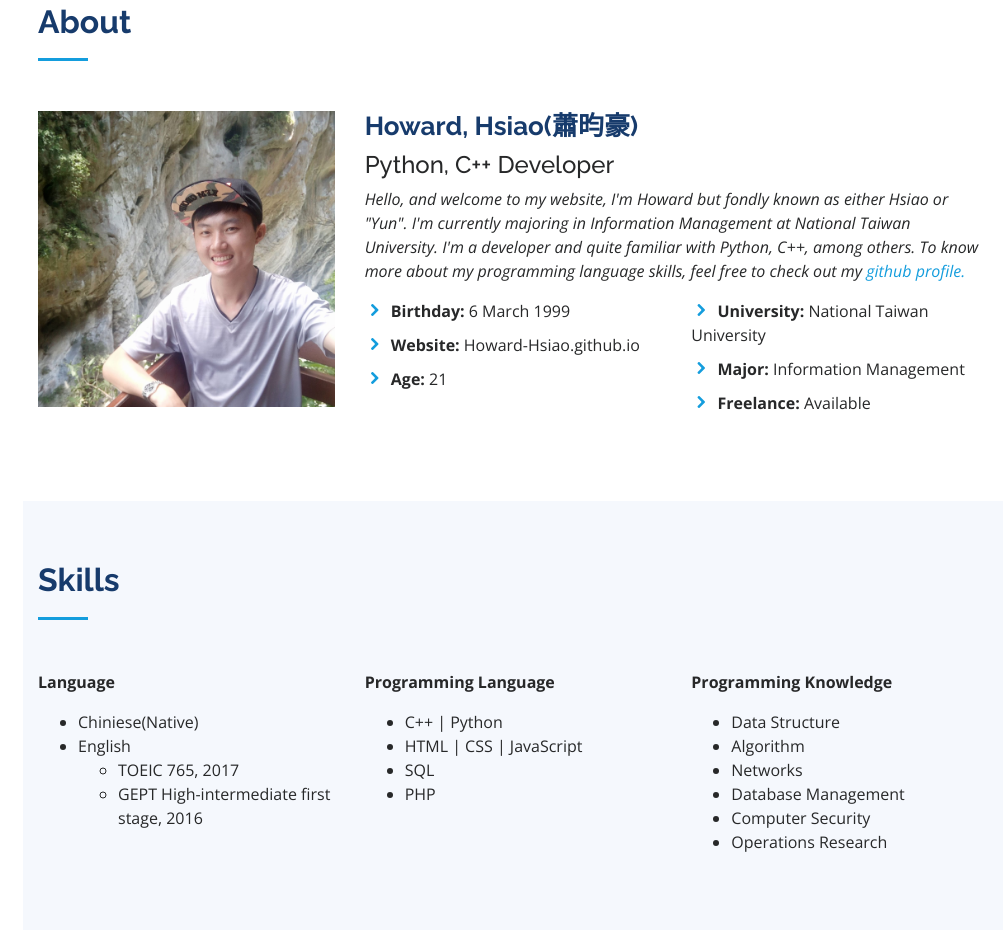
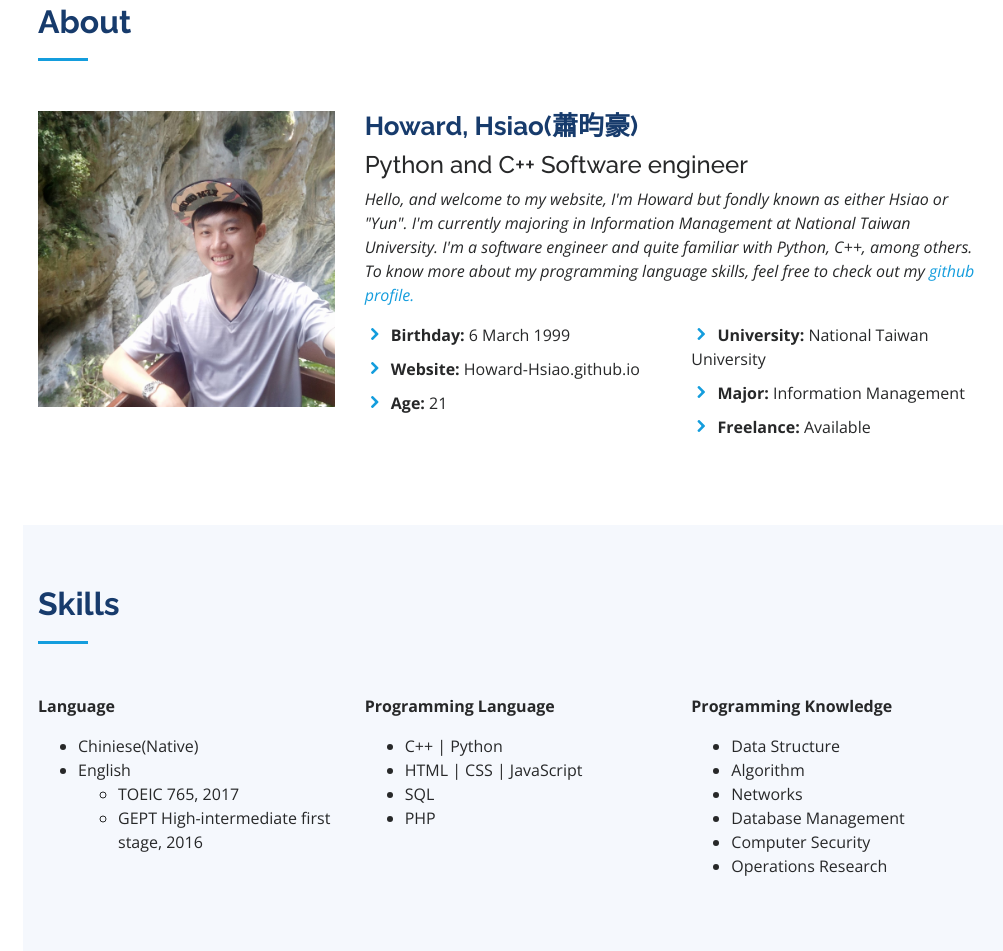
Before and after one commit to Howard-Hsiao/Yun_website, a plain HTML site: page index.html in a window 1280 px wide. Shown: the part 857-1808 px from the top of the page, without its empty margins (277-1280 px from the left). Drawn offline with nearby package versions, Linux system fonts and the light colour scheme.

```diff
--- a/index.html
+++ b/index.html
@@ -77,7 +77,7 @@
   <section id="hero" class="d-flex flex-column justify-content-center align-items-center">
     <div class="hero-container" data-aos="fade-in">
       <h1>Howard Hsiao</h1>
-      <p>I'm a <span class="typed" data-typed-items="Student at NTUIM, Python and C++ Developer, Design thinker"></span></p>
+      <p>I'm a <span class="typed" data-typed-items="Student at NTUIM, Python and C++ Software engineer , Design thinker"></span></p>
     </div>
   </section><!-- End Hero -->
 
@@ -97,9 +97,9 @@
           </div>
           <div class="col-lg-8 pt-4 pt-lg-0 content" data-aos="fade-left">
             <h3>Howard, Hsiao(蕭昀豪)</h3>
-            <h4>Python, C++ Developer</h4>
+            <h4>Python and C++ Software engineer</h4>
             <p class="font-italic">
-              Hello, and welcome to my website, I'm Howard but fondly known as either Hsiao or "Yun". I'm currently majoring in Information Management at National Taiwan University. I'm a developer and quite familiar with Python, C++, among others. To know more about my programming language skills, feel free to check out my <a href="https://github.com/Howard-Hsiao">github profile.</a>
+              Hello, and welcome to my website, I'm Howard but fondly known as either Hsiao or "Yun". I'm currently majoring in Information Management at National Taiwan University. I'm a software engineer and quite familiar with Python, C++, among others. To know more about my programming language skills, feel free to check out my <a href="https://github.com/Howard-Hsiao">github profile.</a>
             </p>
             <div class="row">
               <div class="col-lg-6">
```
